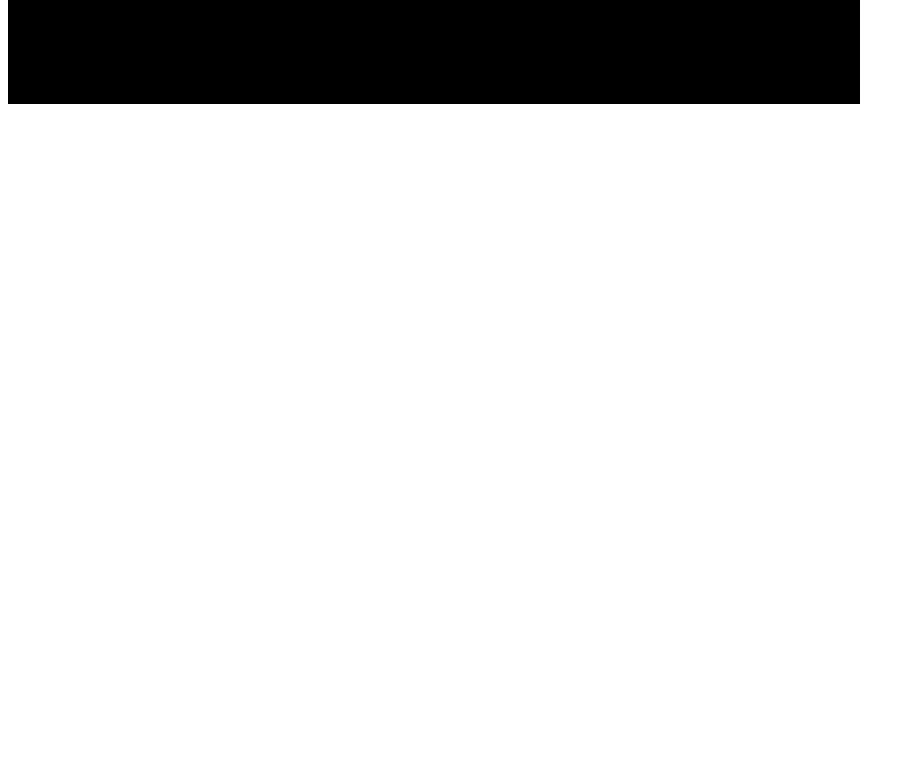
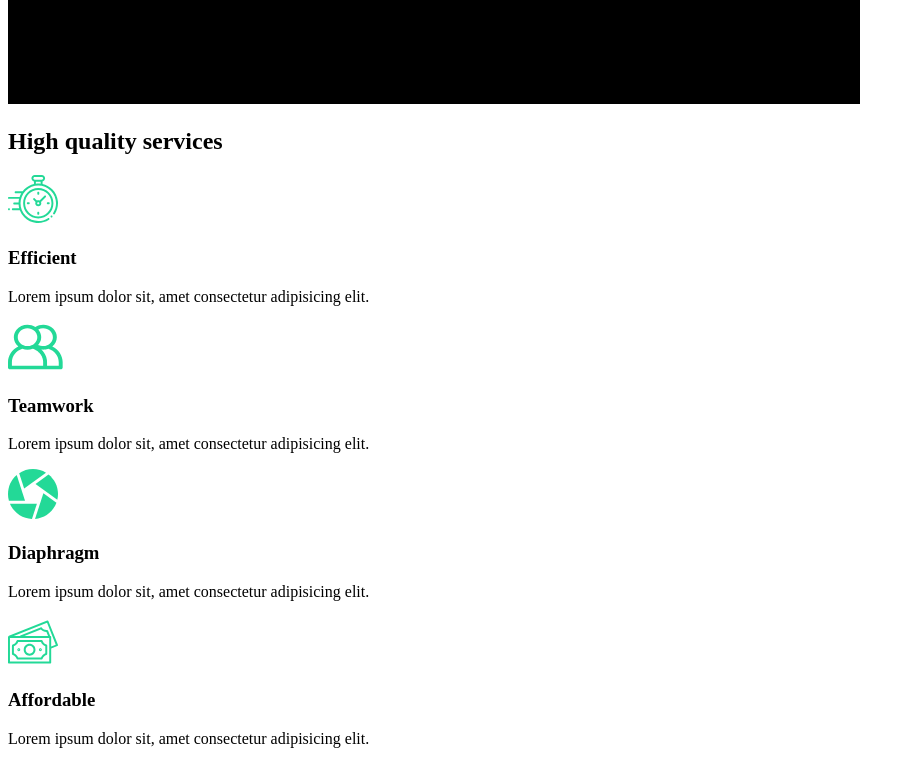
Before and after one commit to bradleyshao/portofolio, a React (Create React App) app: page / in a window 1280 px wide. Shown: the part 1780-2542 px from the top of the page, without its empty margins (0-915 px from the left). Before the commit the page ends 1896 px from the top, so only its background shows below. Built offline with nearby package versions, Linux system fonts and the light colour scheme.

Commit message:
FAQ Section

```diff
--- a/src/components/AboutSection.jsx
+++ b/src/components/AboutSection.jsx
@@ -21,7 +21,7 @@ const AboutSection =()=>{
                 <button>Contact Us</button>
             </div>
             <div className="image">
-                <img src={home1} alt="bear picture" />
+                <img src={home1} alt="bear" />
             </div>
         </div>
     );
--- /dev/null
+++ b/src/components/FaqSection.jsx
@@ -0,0 +1,39 @@
+import React from 'react';
+
+const FaqSection =()=>{
+ return(
+     <div className="faq">
+         <h2>Any Questions <span>FAQ</span></h2>
+         <div className="question">
+             <h4>How Do I Start?</h4>
+             <div className="answer">
+                 <p>Lorem ipsum dolor sit amet.</p>
+                 <p>Lorem ipsum dolor sit amet consectetur adipisicing elit. Dolorem, sequi!</p>
+             </div>
+         </div>
+         <div className="question">
+             <h4>What products do you offer?</h4>
+             <div className="answer">
+                 <p>Lorem ipsum dolor sit amet.</p>
+                 <p>Lorem ipsum dolor sit amet consectetur adipisicing elit. Dolorem, sequi!</p>
+             </div>
+         </div>
+         <div className="question">
+             <h4>Daily Schedule</h4>
+             <div className="answer">
+                 <p>Lorem ipsum dolor sit amet.</p>
+                 <p>Lorem ipsum dolor sit amet consectetur adipisicing elit. Dolorem, sequi!</p>
+             </div>
+         </div>
+         <div className="question">
+             <h4>Different Payment Methods</h4>
+             <div className="answer">
+                 <p>Lorem ipsum dolor sit amet.</p>
+                 <p>Lorem ipsum dolor sit amet consectetur adipisicing elit. Dolorem, sequi!</p>
+             </div>
+         </div>
+     </div>
+ );
+}
+
+export default FaqSection;
--- /dev/null
+++ b/src/components/ServicesSection.jsx
@@ -0,0 +1,51 @@
+import React from 'react';
+import clock from '../img/clock.svg';
+import diaphragm from '../img/diaphragm.svg';
+import money from '../img/money.svg';
+import teamwork from '../img/teamwork.svg';
+import home2 from '../img/home2.png'
+
+const ServiceSection =()=>{
+    return(
+        <div className="services">
+            <div className="description">
+                <h2>High <span>quality</span> services</h2>
+                <div className="cards">
+                    <div className="card">
+                        <div className="icon">
+                            <img src={clock} alt="clock icon"/>
+                            <h3>Efficient</h3>
+                        </div>
+                        <p>Lorem ipsum dolor sit, amet consectetur adipisicing elit.</p>
+                    </div>
+                    <div className="card">
+                        <div className="icon">
+                            <img src={teamwork} alt="teamwork icon"/>
+                            <h3>Teamwork</h3>
+                        </div>
+                        <p>Lorem ipsum dolor sit, amet consectetur adipisicing elit.</p>
+                    </div>
+                    <div className="card">
+                        <div className="icon">
+                            <img src={diaphragm} alt="diaphragm icon"/>
+                            <h3>Diaphragm</h3>
+                        </div>
+                        <p>Lorem ipsum dolor sit, amet consectetur adipisicing elit.</p>
+                    </div>
+                    <div className="card">
+                        <div className="icon">
+                            <img src={money} alt="money icon"/>
+                            <h3>Affordable</h3>
+                        </div>
+                        <p>Lorem ipsum dolor sit, amet consectetur adipisicing elit.</p>
+                    </div>
+                </div>
+            </div>
+            <div className="image">
+                <img src={home2} alt="home 2"/>
+            </div>
+        </div>
+    );
+}
+
+export default ServiceSection;
--- a/src/pages/AboutPage.jsx
+++ b/src/pages/AboutPage.jsx
@@ -1,9 +1,15 @@
 import React from 'react';
 import AboutSection from '../components/AboutSection';
+import FaqSection from '../components/FaqSection';
+import ServiceSection from '../components/ServicesSection';
 
 const AboutPage =()=>{
     return(
-        <AboutSection/>
+        <div>
+            <AboutSection/>
+            <ServiceSection/>
+            <FaqSection/>
+        </div>
     );
 }
 
```
